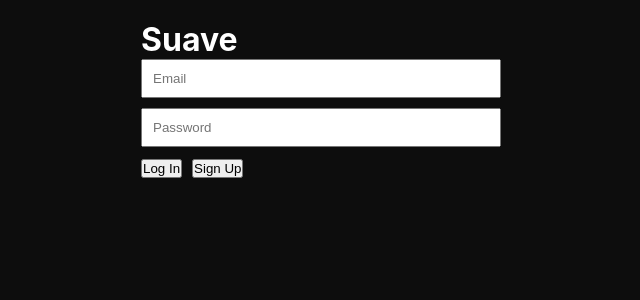
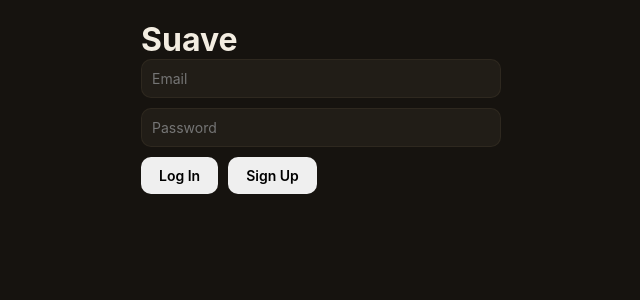
Before and after one commit to kinglarrysammy/Suave-Ai, a React (Vite) app: page / in a window 1280 px wide. Shown: the top 300 px of the page, without its empty margins (319-959 px from the left). Built offline with nearby package versions, Linux system fonts and the light colour scheme; no server answers.

Commit message:
Add CSS variables and style definitions

```diff
--- a/src/index.css
+++ b/src/index.css
@@ -1,2 +1,178 @@
 * { box-sizing: border-box; margin: 0; padding: 0; }
-body { font-family: -apple-system, sans-serif; background: #0d0d0d; color: #fff; }
+
+:root {
+  --bg: #16130f;
+  --surface: #211d17;
+  --surface-hover: #2a251d;
+  --border: #3a332688;
+  --gold: #d4a94a;
+  --gold-soft: #d4a94a22;
+  --text: #f3ede1;
+  --text-dim: #a89f8c;
+  --danger: #e0574f;
+}
+
+body {
+  font-family: -apple-system, BlinkMacSystemFont, 'Segoe UI', sans-serif;
+  background: var(--bg);
+  color: var(--text);
+  min-height: 100vh;
+}
+
+button {
+  font-family: inherit;
+  cursor: pointer;
+  border: none;
+  border-radius: 10px;
+  padding: 10px 18px;
+  font-size: 14px;
+  font-weight: 600;
+  transition: all 0.15s ease;
+}
+
+button:disabled {
+  opacity: 0.5;
+  cursor: default;
+}
+
+.btn-primary {
+  background: var(--gold);
+  color: #16130f;
+}
+.btn-primary:hover:not(:disabled) { opacity: 0.9; }
+
+.btn-secondary {
+  background: var(--surface);
+  color: var(--text);
+  border: 1px solid var(--border);
+}
+.btn-secondary:hover:not(:disabled) { background: var(--surface-hover); }
+
+input, select {
+  font-family: inherit;
+  background: var(--surface);
+  color: var(--text);
+  border: 1px solid var(--border);
+  border-radius: 10px;
+  padding: 12px 14px;
+  font-size: 14px;
+  width: 100%;
+}
+
+input:focus, select:focus {
+  outline: none;
+  border-color: var(--gold);
+}
+
+.app-shell {
+  max-width: 520px;
+  margin: 0 auto;
+  padding: 20px;
+}
+
+.brand {
+  font-size: 26px;
+  font-weight: 700;
+  letter-spacing: -0.5px;
+  color: var(--gold);
+  margin-bottom: 4px;
+}
+
+.subtext {
+  color: var(--text-dim);
+  font-size: 13px;
+  margin-bottom: 16px;
+}
+
+.navbar {
+  display: flex;
+  gap: 8px;
+  background: var(--surface);
+  padding: 6px;
+  border-radius: 14px;
+  margin-bottom: 24px;
+  border: 1px solid var(--border);
+}
+
+.navbar button {
+  flex: 1;
+  background: transparent;
+  color: var(--text-dim);
+  padding: 10px 8px;
+  font-size: 13px;
+  border-radius: 10px;
+}
+
+.navbar button.active {
+  background: var(--gold-soft);
+  color: var(--gold);
+}
+
+.card {
+  background: var(--surface);
+  border: 1px solid var(--border);
+  border-radius: 16px;
+  padding: 20px;
+  margin-bottom: 16px;
+}
+
+.upload-zone {
+  border: 2px dashed var(--border);
+  border-radius: 16px;
+  padding: 32px 20px;
+  text-align: center;
+  color: var(--text-dim);
+  margin-bottom: 20px;
+  cursor: pointer;
+}
+
+.upload-zone input[type="file"] {
+  margin-top: 12px;
+}
+
+.tone-grid {
+  display: grid;
+  grid-template-columns: 1fr 1fr;
+  gap: 10px;
+  margin-bottom: 20px;
+}
+
+.tone-card {
+  background: var(--surface);
+  border: 1.5px solid var(--border);
+  border-radius: 12px;
+  padding: 14px 10px;
+  text-align: center;
+  color: var(--text-dim);
+  font-size: 13px;
+  font-weight: 600;
+}
+
+.tone-card.selected {
+  border-color: var(--gold);
+  color: var(--gold);
+  background: var(--gold-soft);
+}
+
+.reply-card {
+  background: var(--surface);
+  border: 1px solid var(--border);
+  border-radius: 14px;
+  padding: 16px;
+  margin-bottom: 12px;
+  font-size: 14px;
+  line-height: 1.5;
+}
+
+.error-text {
+  color: var(--danger);
+  font-size: 13px;
+  margin-top: 10px;
+}
+
+.preview-img {
+  max-width: 100%;
+  border-radius: 12px;
+  margin-bottom: 16px;
+  border: 1px solid var(--border);
+  }
```
